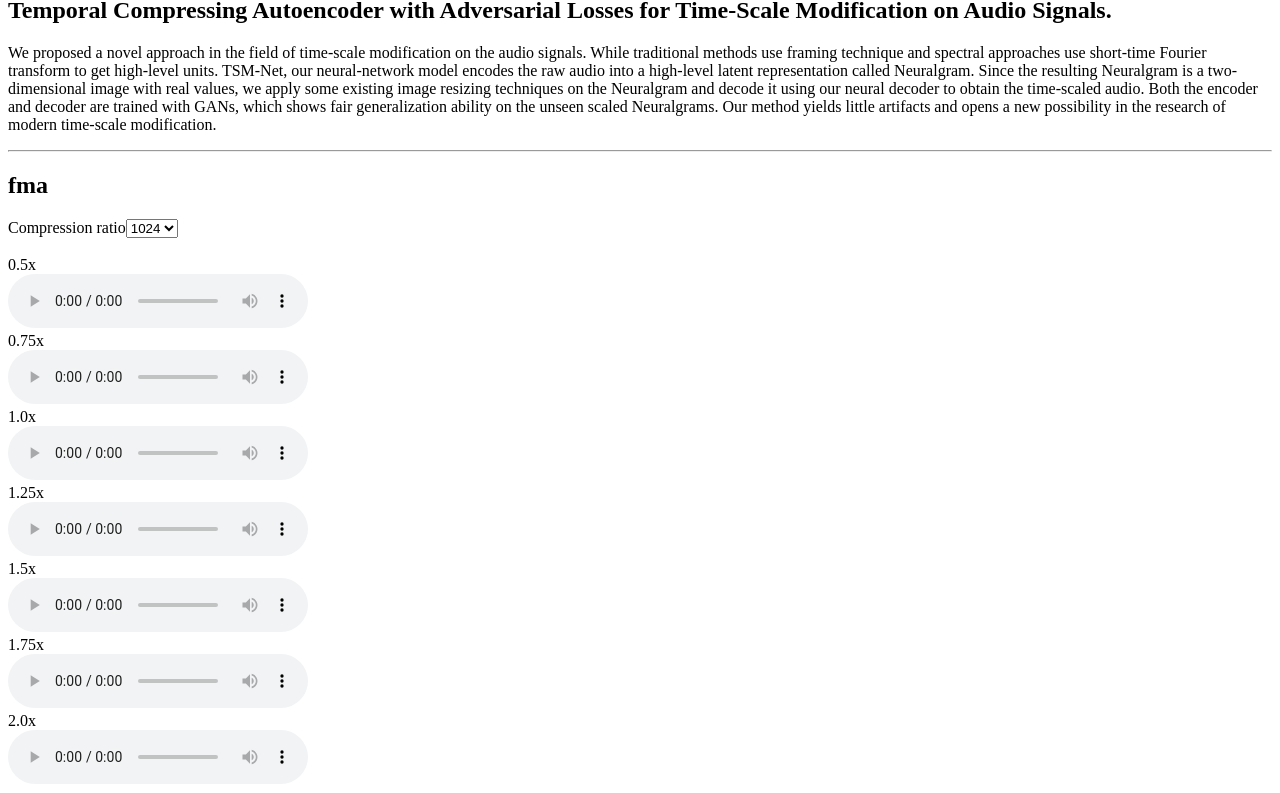
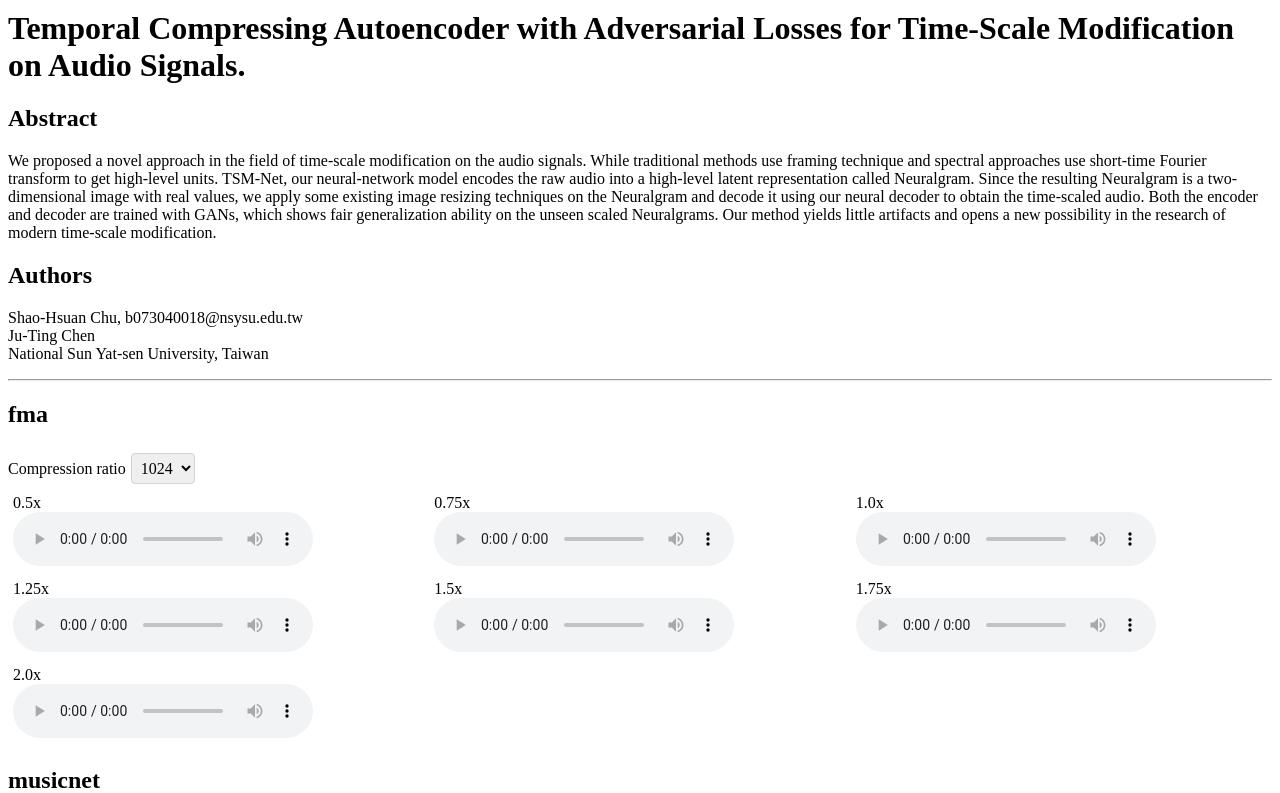
Before and after one commit to ernestchu/tsm-net-demo, a plain HTML site: page index.html in a window 1280 px wide. Shown: the part 70-863 px from the top of the page. Drawn offline with Linux system fonts and the light colour scheme.

Commit message:
update style

```diff
--- a/index.html
+++ b/index.html
@@ -5,15 +5,22 @@
   <meta charset="utf-8">
   <meta name="theme-color" content="#1A4171">
   <meta name="viewport" content="width=device-width, initial-scale=1">
+  <link rel="stylesheet" href="styles.css">
   <script src="vue@3.2.20.global.prod.js"></script>
 </head>
 
 <body>
   <div id="app">
-    <h2>TSM-Net</h2>
-    <h2>Temporal Compressing Autoencoder with Adversarial Losses for Time-Scale Modification on Audio Signals.</h2>
-
+    <h1>TSM-Net</h1>
+    <h1>Temporal Compressing Autoencoder with Adversarial Losses for Time-Scale Modification on Audio Signals.</h1>
+    <h2>Abstract</h2>
     <p>We proposed a novel approach in the field of time-scale modification on the audio signals. While traditional methods use framing technique and spectral approaches use short-time Fourier transform to get high-level units. TSM-Net, our neural-network model encodes the raw audio into a high-level latent representation called Neuralgram. Since the resulting Neuralgram is a two-dimensional image with real values, we apply some existing image resizing techniques on the Neuralgram and decode it using our neural decoder to obtain the time-scaled audio. Both the encoder and decoder are trained with GANs, which shows fair generalization ability on the unseen scaled Neuralgrams. Our method yields little artifacts and opens a new possibility in the research of modern time-scale modification.</p>
+    <h2>Authors</h2>
+    <p>
+      Shao-Hsuan Chu, b073040018@nsysu.edu.tw <br>
+      Ju-Ting Chen <br>
+      National Sun Yat-sen University, Taiwan
+    </p>
     <hr>
 
 
@@ -28,13 +35,15 @@
 
       <br>
 
-      <figure v-for="r in rate" style="display: inline">
-        <figcaption>{{ r }}x</figcaption>
-        <audio :ref="d+r" controls>
-          <source :src="`assets/${d}/${CR[d]}/${r}.wav`" type="audio/wav">
-          Your browser does not support the audio element.
-        </audio>
-      </figure>
+      <div class="container">
+        <figure v-for="r in rate">
+          <figcaption>{{ r }}x</figcaption>
+          <audio :ref="d+r" controls preload="metadata">
+            <source :src="`assets/${d}/${CR[d]}/${r}.wav`" type="audio/wav">
+            Your browser does not support the audio element.
+          </audio>
+        </figure>
+      </div>
     </div>
   </div>
   <script src="app.js"></script>
--- /dev/null
+++ b/styles.css
@@ -0,0 +1,37 @@
+select {
+  font-size: 16px;
+  line-height: 24px;
+  margin: 5px;
+  padding: 5px;
+  border: .0625rem solid #d2d2d7;
+  border-radius: .25rem;
+  box-sizing: border-box;
+  font-family:inherit;
+}
+
+figure {
+  margin: 5px;
+}
+
+.container {
+  display: grid;
+  grid-template-columns: repeat(5, 1fr);
+}
+
+@media screen and (max-width: 1575px) {
+.container {
+  grid-template-columns: repeat(4, 1fr);
+}
+}
+
+@media screen and (max-width: 1300px) {
+.container {
+  grid-template-columns: repeat(3, 1fr);
+}
+}
+
+@media screen and (max-width: 950px) {
+.container {
+  grid-template-columns: repeat(2, 1fr);
+}
+}
```
